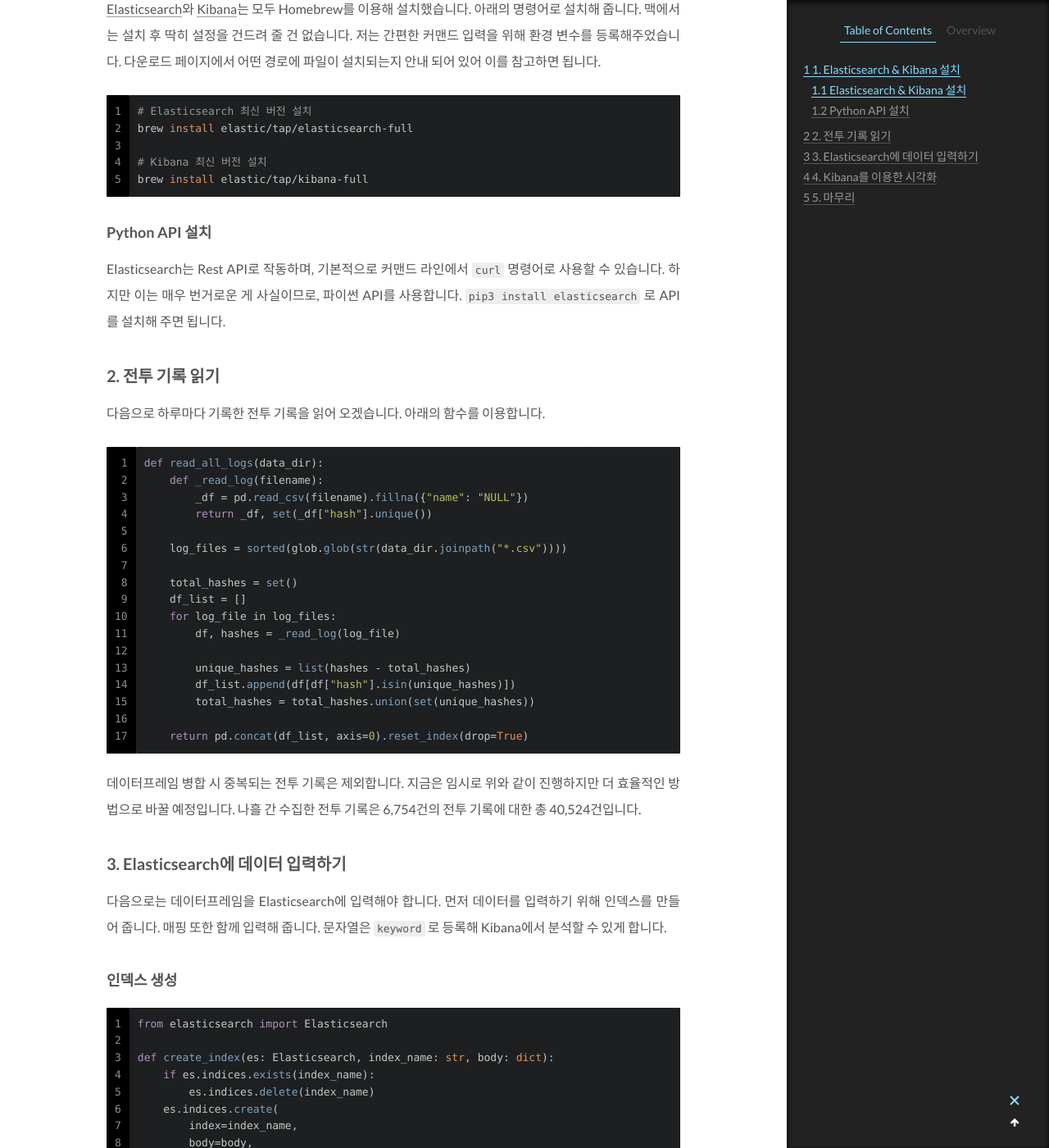
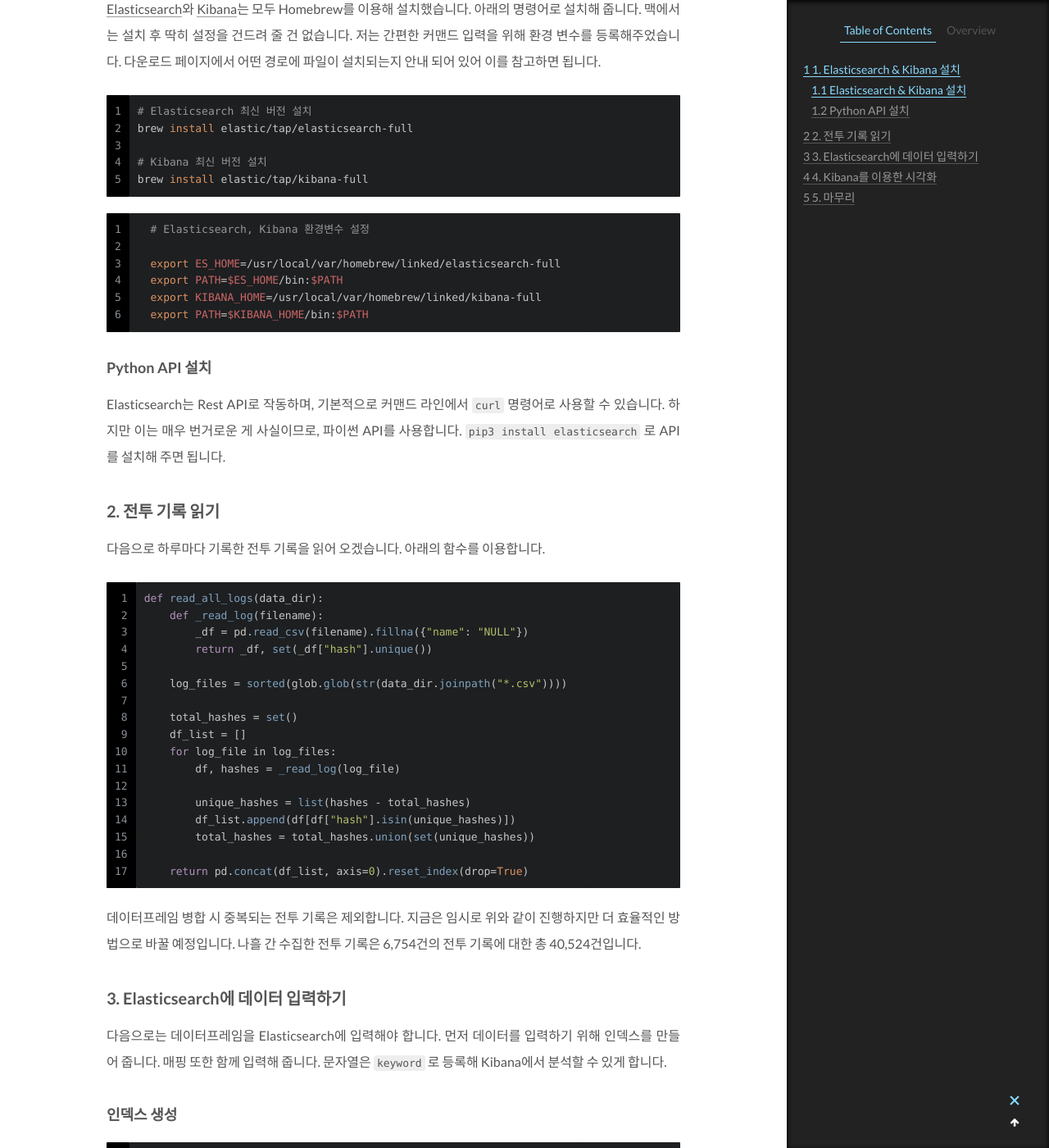
Before and after one commit to novdov/novdov.github.io, a Jekyll site: the page built from _posts/2019-08-24-Brawl-Stars-log-elk.md, in a window 1280 px wide and 1400 px high, scrolled down 875 px. Shown: the whole window at 82% size. Built offline with Jekyll 4.4.1, drawn with Linux system fonts in a browser that asks for light colours; comment, search, counter and statistics services are not loaded.

Commit message:
modify) add bash script

````diff
--- a/_posts/2019-08-24-Brawl-Stars-log-elk.md
+++ b/_posts/2019-08-24-Brawl-Stars-log-elk.md
@@ -27,6 +27,15 @@ brew install elastic/tap/elasticsearch-full
 
 # Kibana 최신 버전 설치
 brew install elastic/tap/kibana-full
+```
+
+```bash
+  # Elasticsearch, Kibana 환경변수 설정
+
+  export ES_HOME=/usr/local/var/homebrew/linked/elasticsearch-full
+  export PATH=$ES_HOME/bin:$PATH
+  export KIBANA_HOME=/usr/local/var/homebrew/linked/kibana-full
+  export PATH=$KIBANA_HOME/bin:$PATH
 ```
 
 
````
